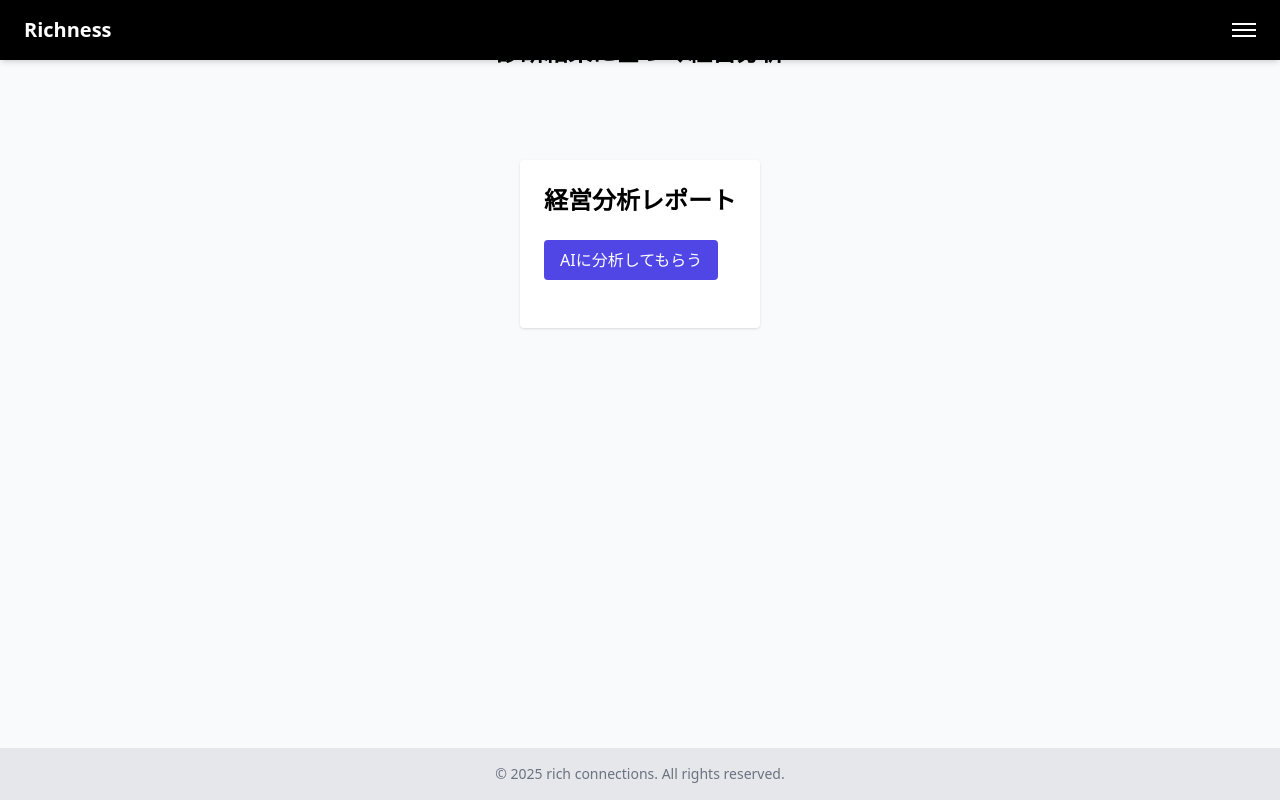
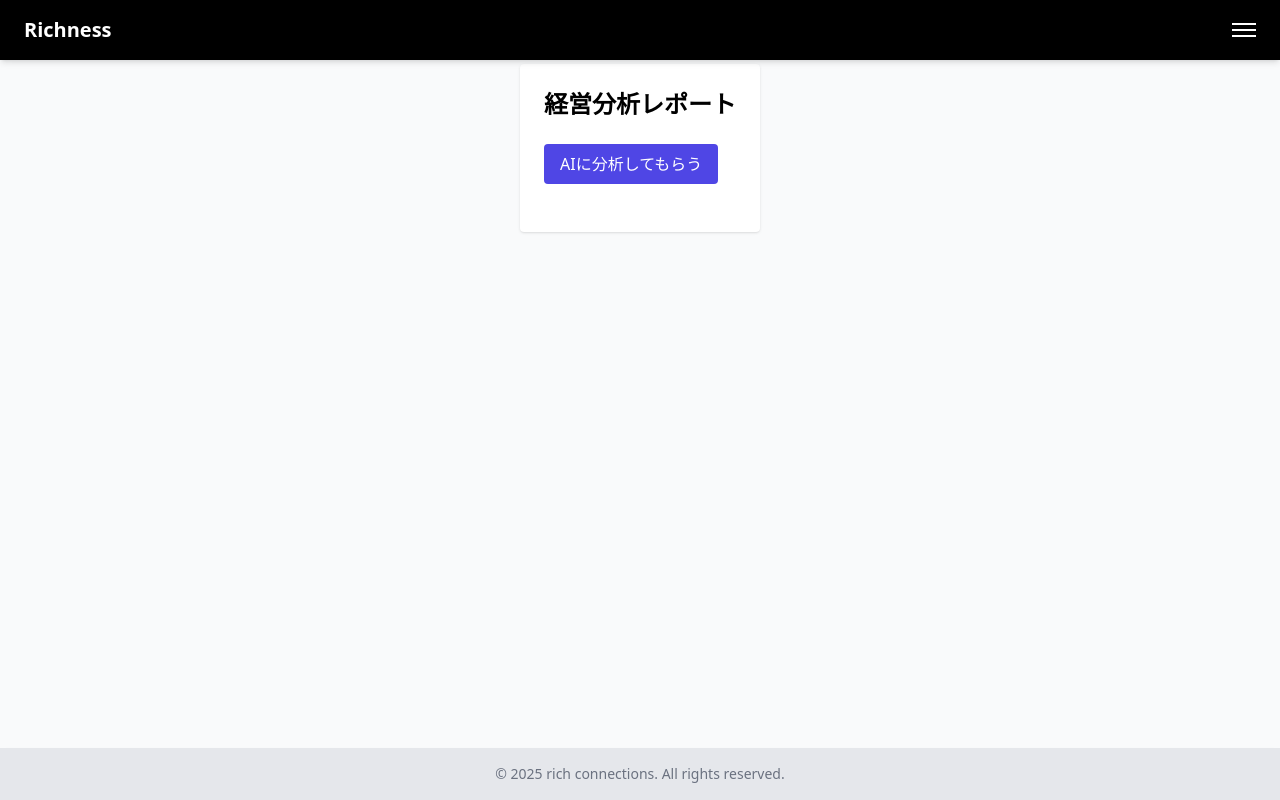
Before and after one commit to teishito/step4-richconnections-front, a Next.js app: page /diagnosis-analysis in a window 1280 px wide. Built offline with nearby package versions, Linux system fonts and the light colour scheme.

Commit message:
Update diagnosis-analysis.js

```diff
--- a/pages/diagnosis-analysis.js
+++ b/pages/diagnosis-analysis.js
@@ -7,7 +7,6 @@ export default function DiagnosisAnalysisPage() {
     <div className="min-h-screen bg-gray-50 flex flex-col">
       <Header />
       <main className="flex-grow flex flex-col items-center p-4">
-        <h1 className="text-2xl font-bold mb-6" style={{ padding: "20px" }}>診断結果に基づく経営分析</h1>
         <DiagnosisAnalysis />
       </main>
       <Footer />
```
